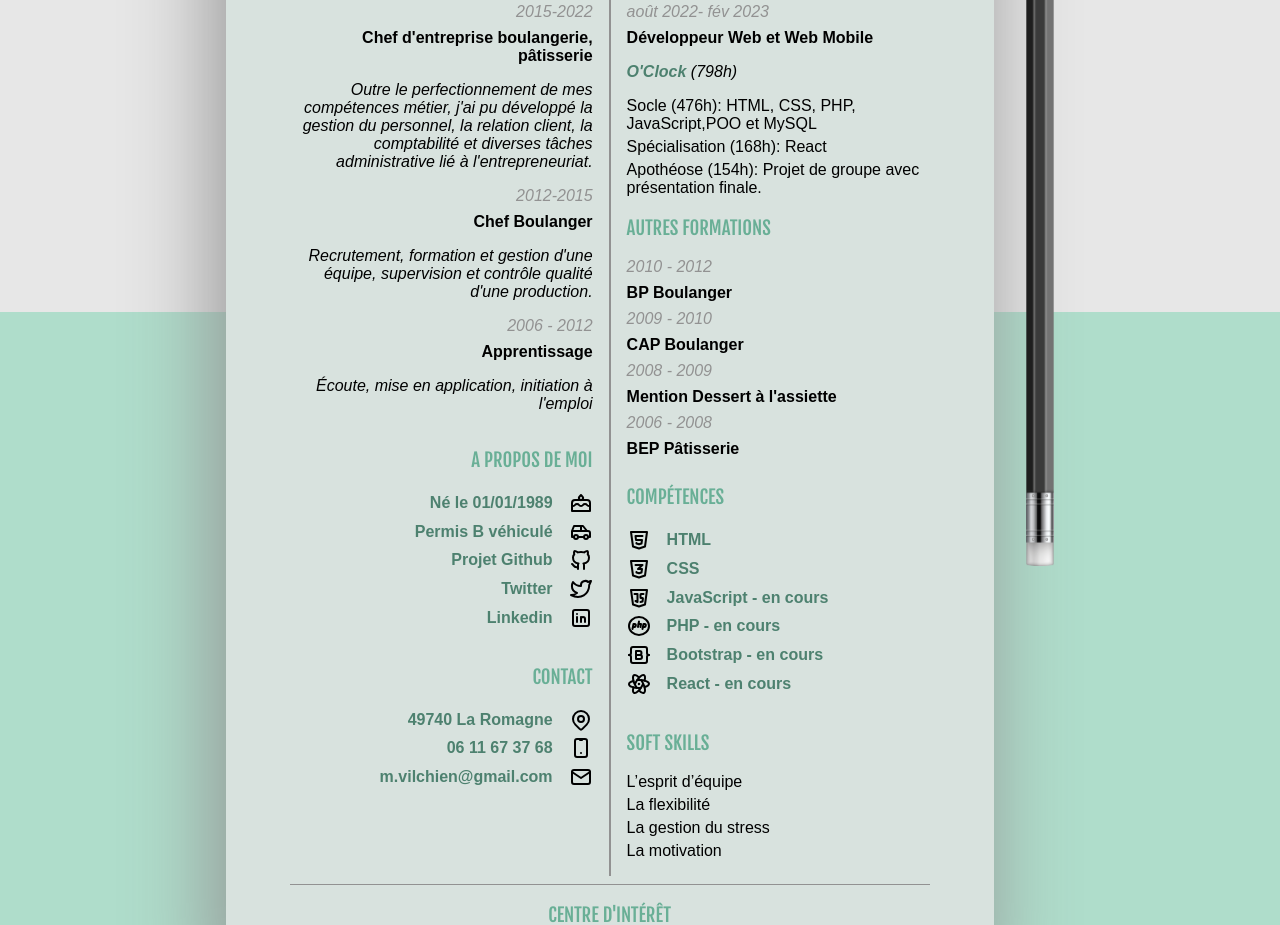
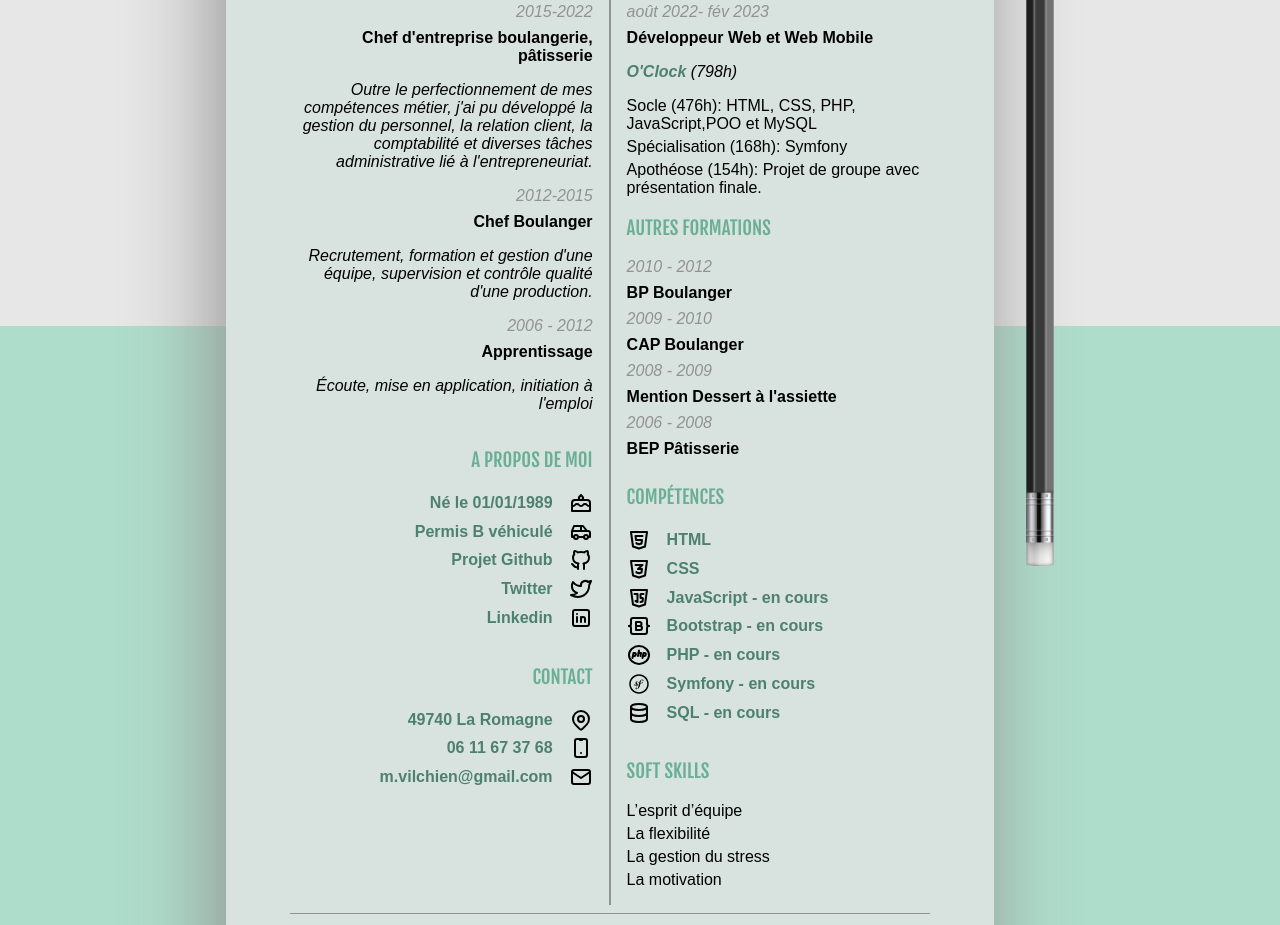
Before and after one commit to MehdiVilchien/MehdiVilchien.github.io, a plain HTML site: page index.html in a window 1280 px wide. Shown: the part 466-1391 px from the top of the page. Drawn offline with Linux system fonts and the light colour scheme.

Commit message:
Changement spécialisation

```diff
--- a/index.html
+++ b/index.html
@@ -69,7 +69,7 @@
                         <p><a class="school" href="https://oclock.io/">O'Clock</a> (798h)</p>
                         <ul>
                             <li>Socle (476h): HTML, CSS, PHP, JavaScript,POO et MySQL</li>
-                            <li>Spécialisation (168h): React</li>
+                            <li>Spécialisation (168h): Symfony</li>
                             <li>Apothéose (154h): Projet de groupe avec présentation finale.</li>
                         </ul>
                     </article>
@@ -93,9 +93,10 @@
                         <li><img src="img/brand-html5.svg" alt="icone html"><a href="https://developer.mozilla.org/fr/docs/Web/HTML" target="_blank">HTML</a></li>
                         <li><img src="img/brand-css3.svg" alt="icone css"><a href="https://developer.mozilla.org/fr/docs/Web/CSS" target="_blank">CSS</a></li>
                         <li><img src="img/brand-javascript.svg" alt="icone javascript"><a href="https://developer.mozilla.org/fr/docs/Web/JavaScript" target="_blank">JavaScript - en cours</a></li>
+                        <li><img src="img/brand-bootstrap.svg" alt="icone bootstrap"><a href="https://getbootstrap.com/docs/4.1/getting-started/introduction/" target="_blank">Bootstrap - en cours</a></li>
                         <li><img src="img/brand-php.svg" alt="icon php"><a href="https://www.php.net/manual/fr/index.php" target="_blank">PHP - en cours</a></li>
-                        <li><img src="img/brand-bootstrap.svg" alt="icone bootstrap"><a href="https://getbootstrap.com/docs/4.1/getting-started/introduction/" target="_blank">Bootstrap - en cours</a></li>
-                        <li><img src="img/brand-react-native.svg" alt="icone react"><a href="https://fr.reactjs.org/" target="_blank">React - en cours</a></li>
+                        <li><img src="img/brand-symfony.svg" alt="icone react"><a href="https://symfony.com/doc/current/index.html" target="_blank">Symfony - en cours</a></li>
+                        <li><img src="img/database.svg" alt="icone database"><span class="link">SQL - en cours</span></li>
                     </ul>
                 </div>
                 <div class="line"></div>
```
Also changed, not shown: img/brand-symfony.svg (added), img/database.svg (added).
